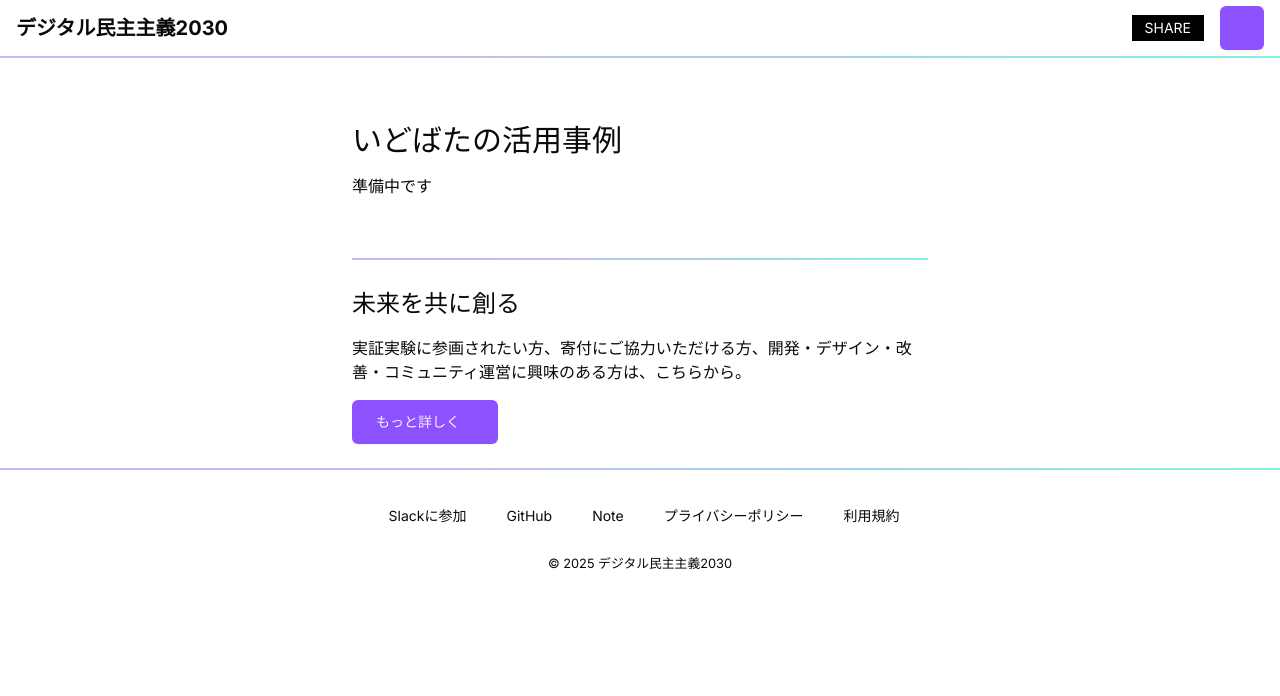
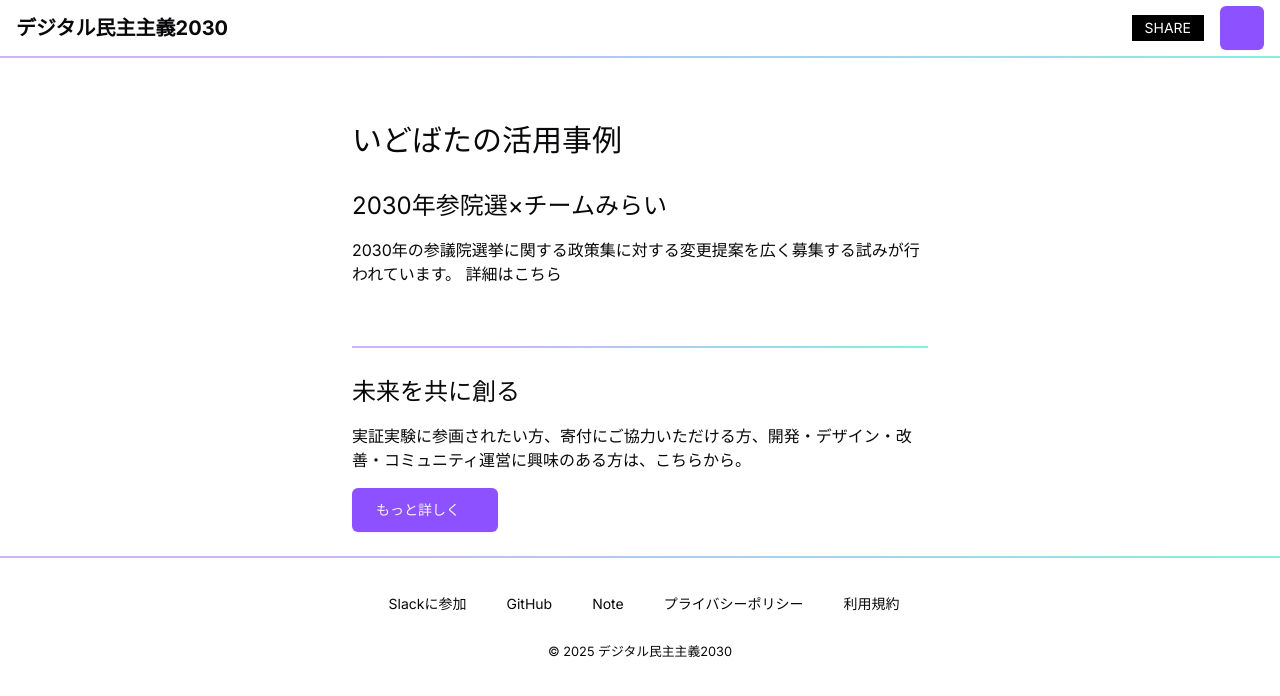
Before and after one commit to moai-redcap/dd2030website, a Next.js app: page /case/idobata in a window 1280 px wide. Shown: the top 696 px of the page. Built offline with nearby package versions, Linux system fonts and the light colour scheme; some icons are missing; a web font is replaced by a local one.

Commit message:
いどばたの事例としてチームみらいの例を追加

```diff
--- a/app/case/idobata/page.tsx
+++ b/app/case/idobata/page.tsx
@@ -4,7 +4,11 @@ export default async function Page() {
     <div>
       <section className="mx-auto max-w-xl mt-10">
         <h2 className="text-3xl">いどばたの活用事例</h2>
-        <p className="mt-4">準備中です</p>
+        <h3 className="text-2xl mt-8">2030年参院選×チームみらい</h3>
+        <p className="mt-4">
+          2030年の参議院選挙に関する政策集に対する変更提案を広く募集する試みが行われています。
+          詳細は<a href="https://policy.team-mir.ai/view/">こちら</a>
+        </p>
       </section>
       <CoCreation />
     </div>
```
